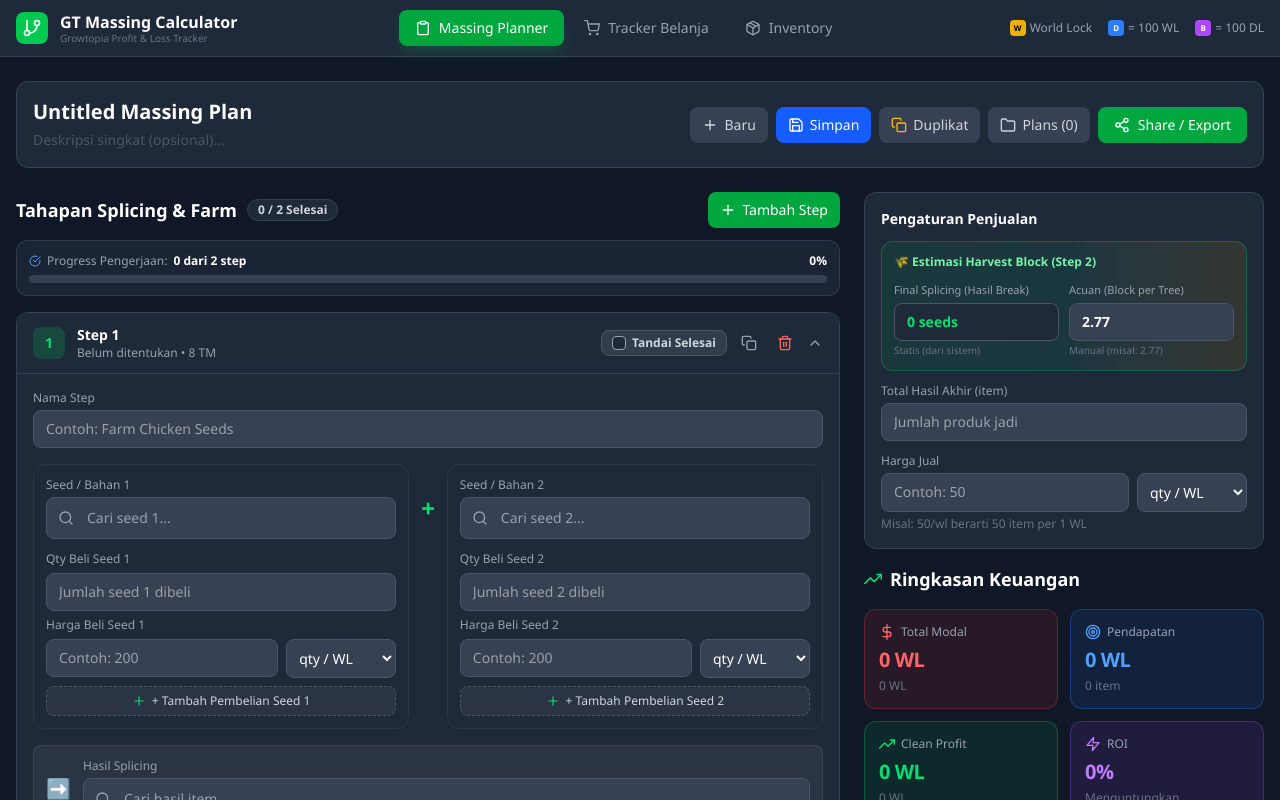
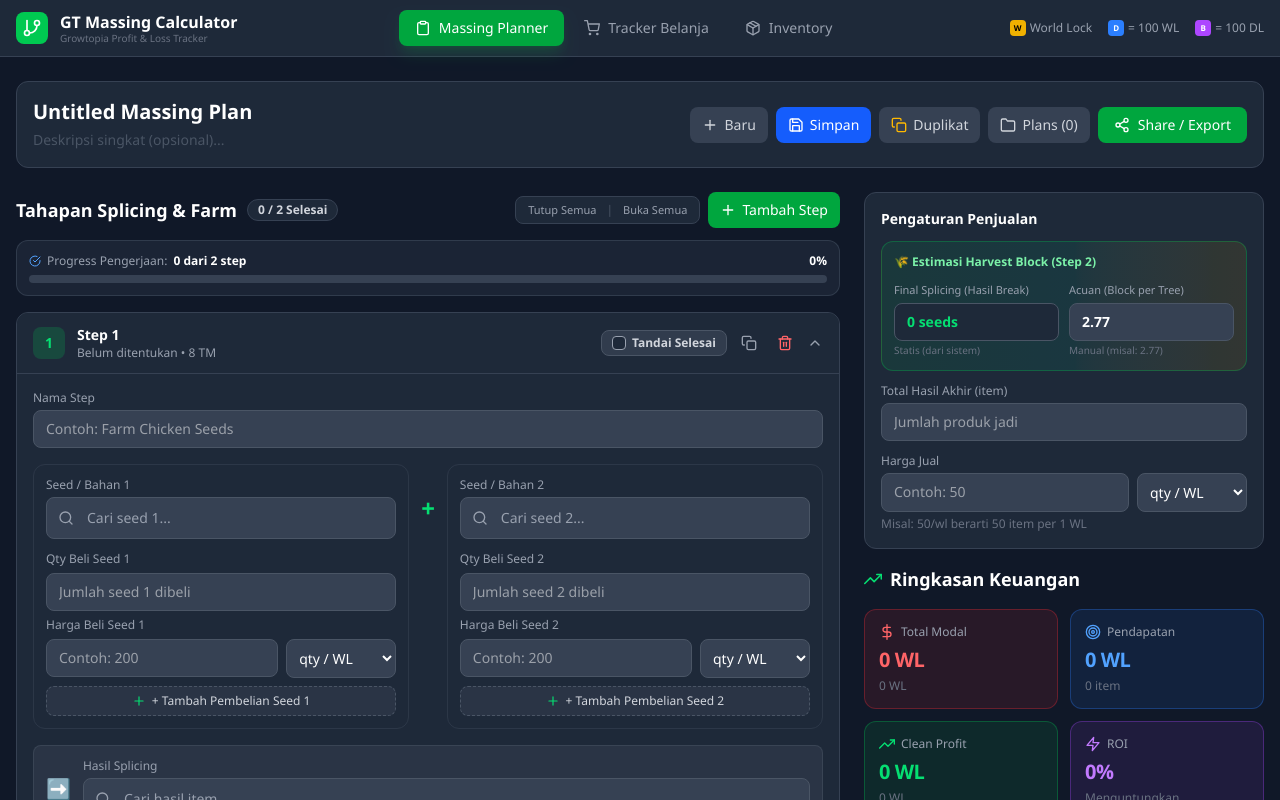
Before and after one commit to fattas/massingcalculate, a React (Vite) app: page / in a window 1280 px wide. Both pictures are taken after a click on the button "Tambah Step". Shown: the top 800 px of the page. Built offline with nearby package versions, Linux system fonts and the light colour scheme.

Commit message:
feat: simpan status buka/tutup (dropdown) tiap step ke local storage dan tambah tombol buka/tutup semua

```diff
--- a/src/components/Planner/MassingPlanner.jsx
+++ b/src/components/Planner/MassingPlanner.jsx
@@ -45,6 +45,14 @@ export default function MassingPlanner() {
     updatePlan({ steps: newSteps.length > 0 ? newSteps : [createDefaultStep()] });
   };
 
+  const handleToggleAllSteps = (isExpanded) => {
+    const newSteps = (plan.steps || []).map((s) => ({
+      ...s,
+      isExpanded,
+    }));
+    updatePlan({ steps: newSteps });
+  };
+
   const handleSavePlan = () => {
     savePlan(plan);
     setSaveNotice('Tersimpan!');
@@ -69,6 +77,7 @@ export default function MassingPlanner() {
       ...step,
       id: Date.now().toString() + '_' + idx + '_' + Math.random().toString(36).substring(2, 7),
       isCompleted: false,
+      isExpanded: step.isExpanded !== undefined ? step.isExpanded : true,
       seed1ExtraPurchases: (step.seed1ExtraPurchases || []).map((p, pIdx) => ({
         ...p,
         id: Date.now().toString() + '_p1_' + pIdx + '_' + Math.random().toString(36).substring(2, 6),
@@ -122,6 +131,7 @@ export default function MassingPlanner() {
       id: Date.now().toString() + Math.random().toString(36).substring(2, 7),
       name: stepToClone.name ? `${stepToClone.name} (Copy)` : '',
       isCompleted: false,
+      isExpanded: true,
       seed1ExtraPurchases: (stepToClone.seed1ExtraPurchases || []).map((p, pIdx) => ({
         ...p,
         id: Date.now().toString() + '_p1_' + pIdx + '_' + Math.random().toString(36).substring(2, 6),
@@ -259,12 +269,35 @@ export default function MassingPlanner() {
                       </span>
                     )}
                   </div>
-                  <button
-                    onClick={addStep}
-                    className="flex items-center gap-1.5 px-3 py-2 bg-green-600 hover:bg-green-700 text-white rounded-lg text-sm font-medium transition-colors self-start sm:self-auto"
-                  >
-                    <FiPlus className="w-4 h-4" /> Tambah Step
-                  </button>
+                  <div className="flex items-center gap-2 self-start sm:self-auto">
+                    {totalSteps > 1 && (
+                      <div className="flex items-center bg-gray-800 p-0.5 rounded-lg border border-gray-700 text-xs">
+                        <button
+                          type="button"
+                          onClick={() => handleToggleAllSteps(false)}
+                          className="px-2.5 py-1 text-gray-400 hover:text-white hover:bg-gray-700 rounded transition-colors text-[11px] font-medium"
+                          title="Tutup (ringkas) semua step"
+                        >
+                          Tutup Semua
+                        </button>
+                        <span className="text-gray-600">|</span>
+                        <button
+                          type="button"
+                          onClick={() => handleToggleAllSteps(true)}
+                          className="px-2.5 py-1 text-gray-400 hover:text-white hover:bg-gray-700 rounded transition-colors text-[11px] font-medium"
+                          title="Buka semua step"
+                        >
+                          Buka Semua
+                        </button>
+                      </div>
+                    )}
+                    <button
+                      onClick={addStep}
+                      className="flex items-center gap-1.5 px-3 py-2 bg-green-600 hover:bg-green-700 text-white rounded-lg text-sm font-medium transition-colors"
+                    >
+                      <FiPlus className="w-4 h-4" /> Tambah Step
+                    </button>
+                  </div>
                 </div>
 
                 {/* Progress Bar Pengerjaan Step */}
--- a/src/components/Planner/RecipeStep.jsx
+++ b/src/components/Planner/RecipeStep.jsx
@@ -39,7 +39,7 @@ export default function RecipeStep({
   prevStepSeeds = 0,
   onApplyPrevStep,
 }) {
-  const [expanded, setExpanded] = useState(true);
+  const isExpanded = step.isExpanded !== undefined ? Boolean(step.isExpanded) : true;
   const [extraToDelete, setExtraToDelete] = useState(null);
 
   const results = calculateStep(step);
@@ -185,7 +185,7 @@ export default function RecipeStep({
         className={`flex items-center justify-between px-4 py-3 cursor-pointer transition-colors ${
           step.isCompleted ? 'bg-emerald-950/20 hover:bg-emerald-950/30' : 'bg-gray-800 hover:bg-gray-750'
         }`}
-        onClick={() => setExpanded(!expanded)}
+        onClick={() => handleFieldChange('isExpanded', !isExpanded)}
       >
         <div className="flex items-center gap-3 min-w-0">
           {/* Step Number with Completed Checkmark indicator */}
@@ -266,12 +266,12 @@ export default function RecipeStep({
               <FiTrash2 className="w-4 h-4" />
             </button>
           )}
-          {expanded ? <FiChevronUp className="w-4 h-4 text-gray-400" /> : <FiChevronDown className="w-4 h-4 text-gray-400" />}
+          {isExpanded ? <FiChevronUp className="w-4 h-4 text-gray-400" /> : <FiChevronDown className="w-4 h-4 text-gray-400" />}
         </div>
       </div>
 
       {/* Content */}
-      {expanded && (
+      {isExpanded && (
         <div className="p-4 border-t border-gray-700 space-y-4">
           {/* Step Name */}
           <div>
--- a/src/data/growtopiaItems.js
+++ b/src/data/growtopiaItems.js
@@ -40,6 +40,7 @@ export function createDefaultStep(overrides = {}) {
     useTM: true,
     tmBlockMultiplier: 2.77,
     isCompleted: false,
+    isExpanded: true,
 
     // Seed 1
     seed1Qty: 0,
```
